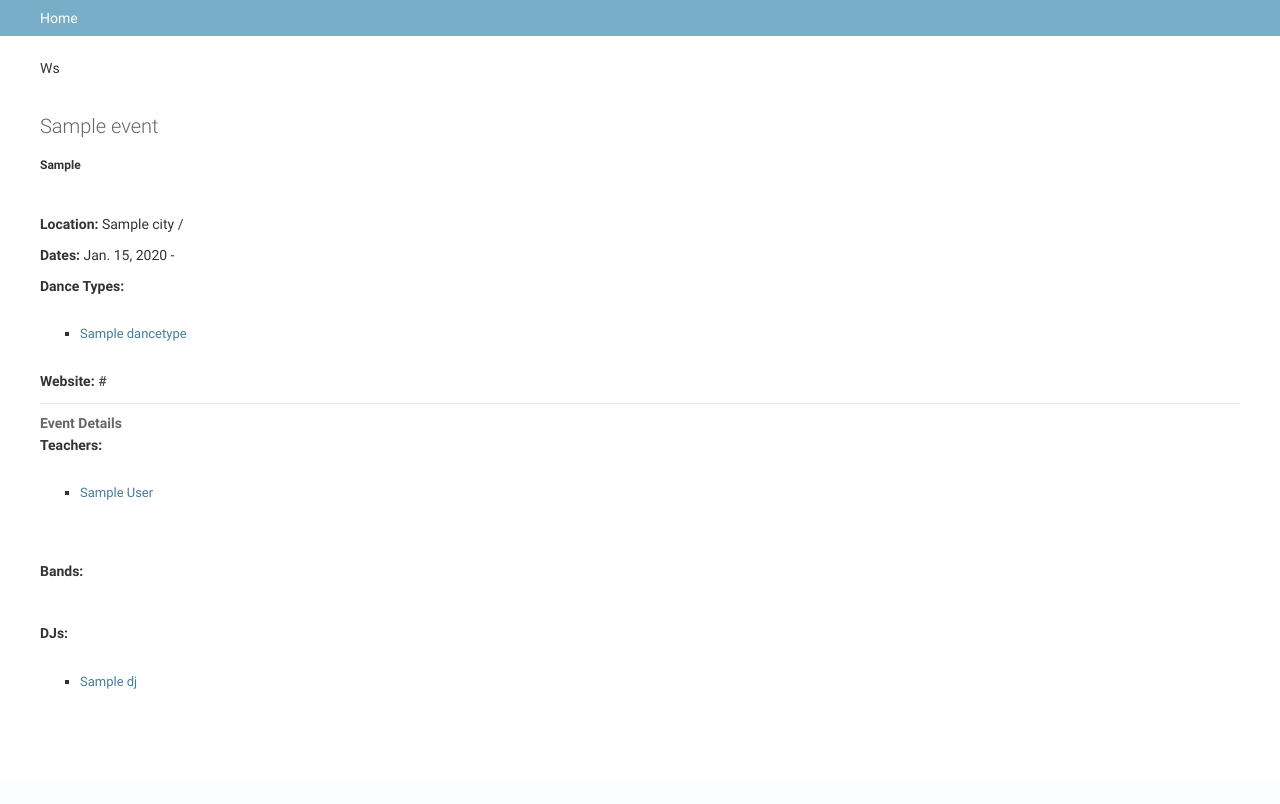
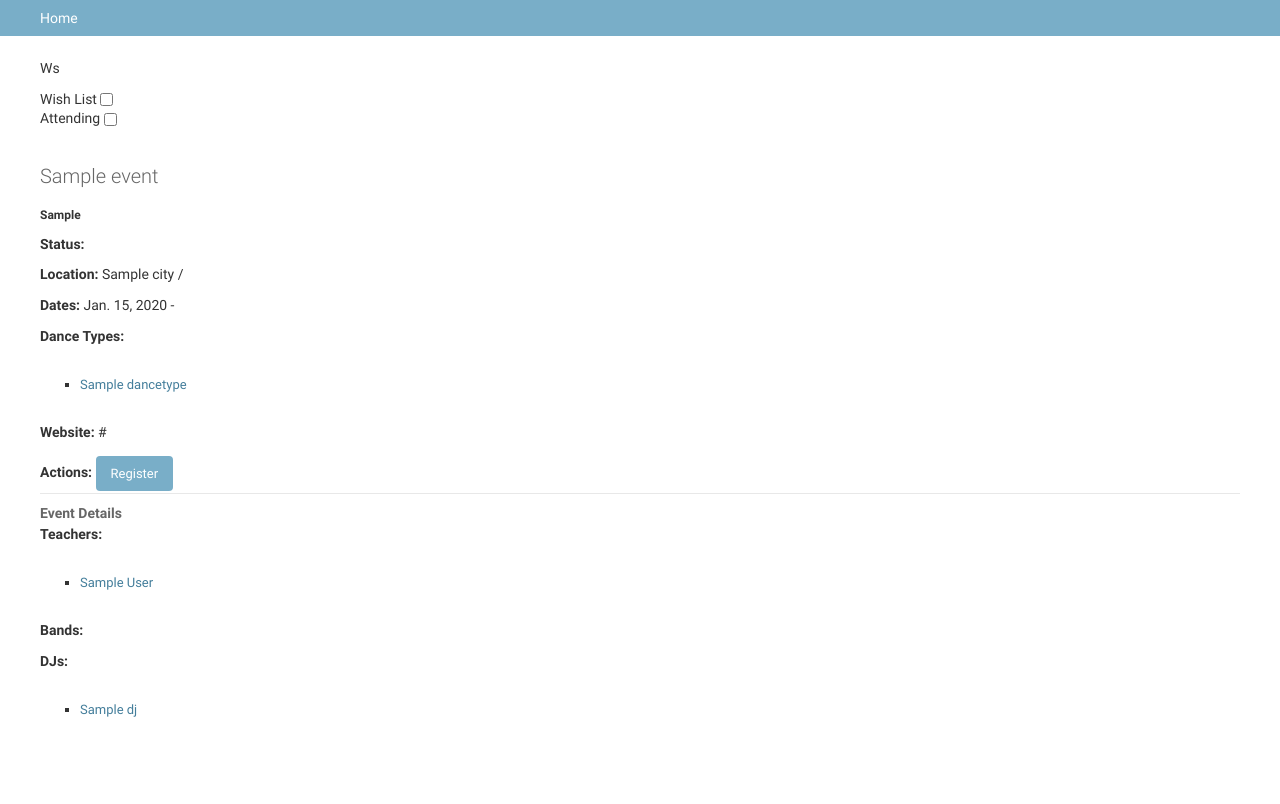
Before and after one commit to cgl/gsb_old, a Django app: a page that uses gsb_cal/templates/gsb_cal/event_detail.html in a window 1280 px wide. Shown: the part 20-824 px from the top of the page. Before the commit the page ends 709 px from the top, so only its background shows below. Run offline with Django 3.2, Linux system fonts and the light colour scheme; tables that the repository leaves empty hold one stand-in row (values such as "Sample post"); parts of the project's set-up code (start-up, migrations or seed data) failed here and were passed over.

Commit message:
Further HTML edits for event details

```diff
--- a/gsb_cal/templates/gsb_cal/event_detail.html
+++ b/gsb_cal/templates/gsb_cal/event_detail.html
@@ -2,10 +2,18 @@
 
 {% block content %}
 <p>{{ object.event_type}}</p>
+<p>Wish List
+  <input type="checkbox" name="checkbox" id="checkbox" />
+  <label for="checkbox"></label>
+  <br />
+  Attending
+  <input type="checkbox" name="checkbox2" id="checkbox2" />
+  <label for="checkbox2"></label>
+</p>
 <h1><br />
 {{ object.event_name }}</h1>
 <h4>{{ object.slogan }}</h4>
-<p>&nbsp;</p>
+<p><strong>Status:</strong></p>
 <p><strong>Location:</strong> {{ object.city }} / {{ city.country }}</p>
 <p><strong> Dates:</strong> {{ object.start_date|date }} - {{ object.finish_date|date }}</p>
 <p><strong>Dance Types: </strong></p>
@@ -16,6 +24,10 @@
     {% endfor %}
 </ul>
 <p><strong>Website:</strong> {{ object.website|urlize}}</p>
+<form id="form1" name="form1" method="post" action="">
+  <strong>Actions:</strong>
+  <input type="submit" name="button" id="button" value="Register" />
+</form>
 <hr />
 <h3>Event Details</h3>
 <p><strong>Teachers: </strong></p>
@@ -25,7 +37,6 @@
   <li><a href="">{{ type }}</a></li>
     {% endfor %}
 </ul>
-<p>&nbsp;</p>
 <p><strong>Bands: </strong></p>
 <ul>
 {% for type in object.bands.all %}
@@ -33,8 +44,6 @@
   <li><a href="">{{ type }}</a></li>
     {% endfor %}
 </ul>
-<p>&nbsp;</p>
-
 <p><strong>DJs: </strong></p>
 <ul>
 {% for type in object.djs.all %}
@@ -43,3 +52,13 @@
     {% endfor %}
 </ul>
 {% endblock %}
+<hr />
+<h3>Updates </h3>
+<hr />
+<h3>GSB News &amp; Media</h3>
+<hr />
+<h3>Attendants</h3>
+<hr />
+<h3>Recommended Events</h3>
+<hr />
+<p>&nbsp;</p>
```
